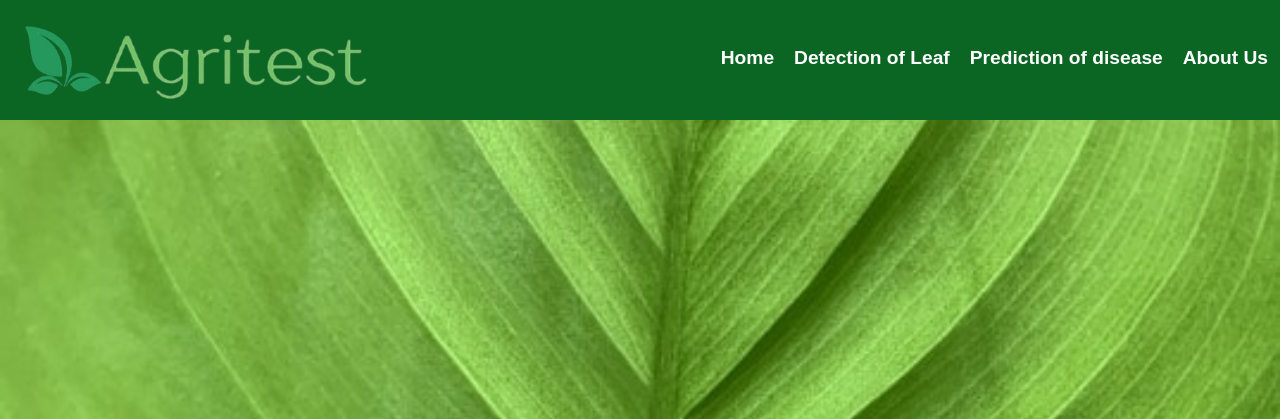
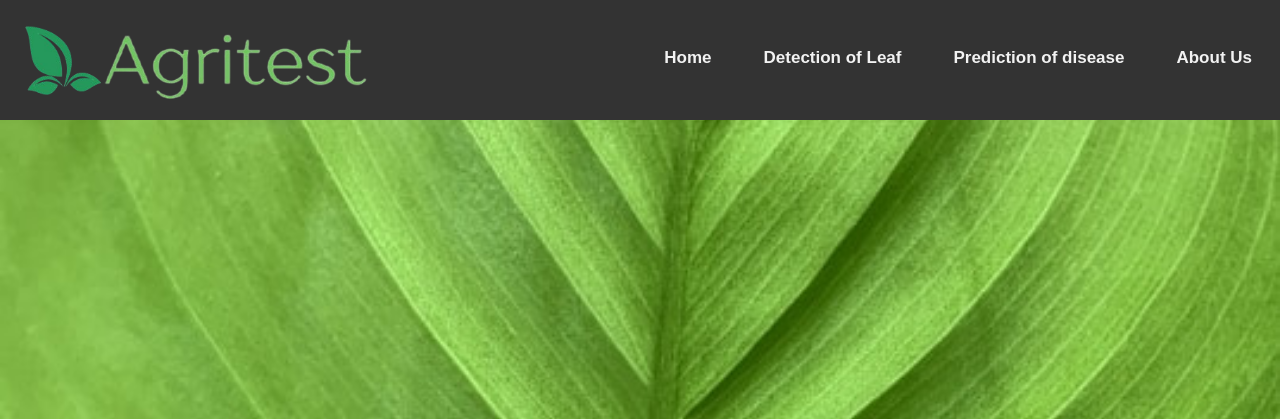
Before and after one commit to akshit22sept/AgriTest, a Flask app: page / in a window 1280 px wide. Shown: the top 419 px of the page. Run offline with Flask 3, Linux system fonts and the light colour scheme; parts of the project's set-up code (start-up, migrations or seed data) failed here and were passed over.

Commit message:
Update base.html

```diff
--- a/Templates/base.html
+++ b/Templates/base.html
@@ -9,6 +9,34 @@
     {% block head %}
     {% endblock head %}
 </head>
+<style>
+    .navbar {
+  background-color: #333;
+  overflow: hidden;
+}
+
+/* Style the links inside the navigation bar */
+.navbar a {
+  float: left;
+  color: #f2f2f2;
+  text-align: center;
+  padding: 14px 16px;
+  text-decoration: none;
+  font-size: 17px;
+}
+
+/* Change the color of links on hover */
+.navbar a:hover {
+  background-color: #ddd;
+  color: black;
+}
+
+/* Add a color to the active/current link */
+.navbar a.active {
+  background-color: #04AA6D;
+  color: white;
+}
+</style>
 <body>
  <header>
         <div class="navbar">
```
